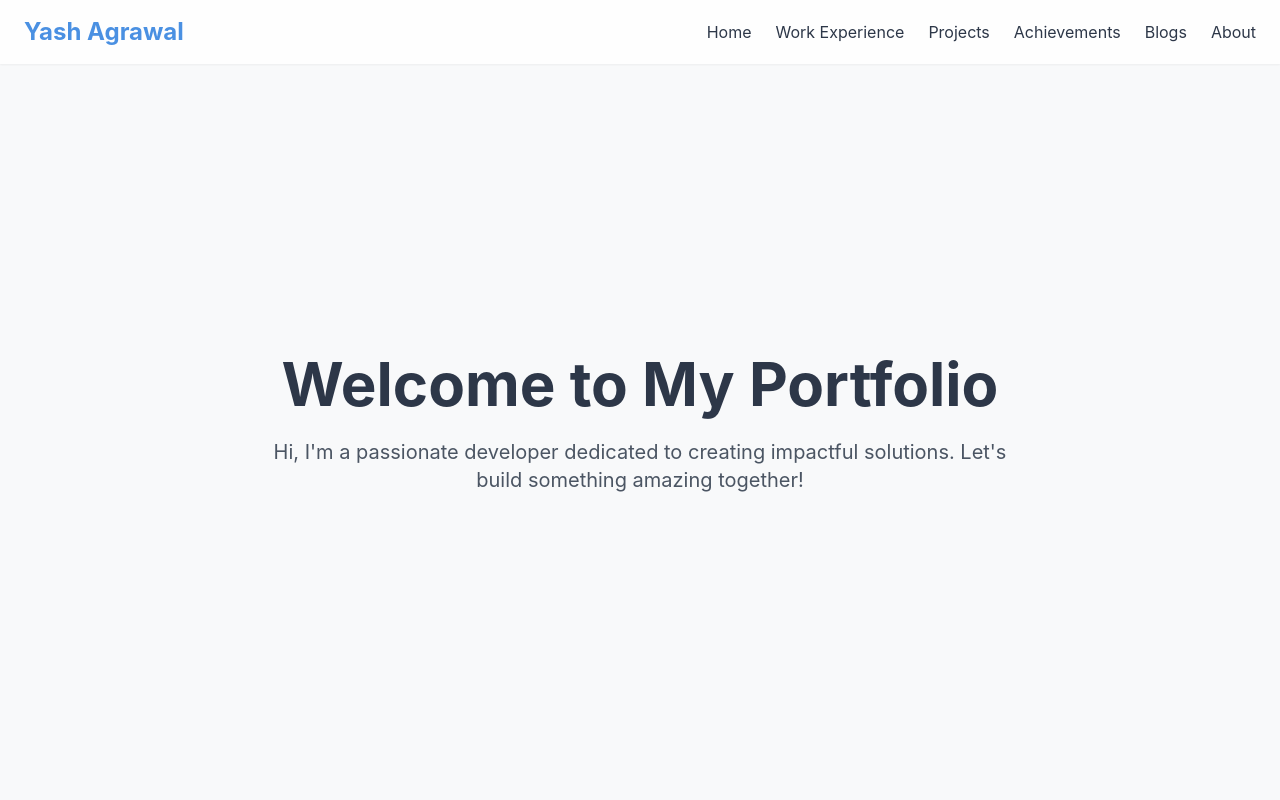
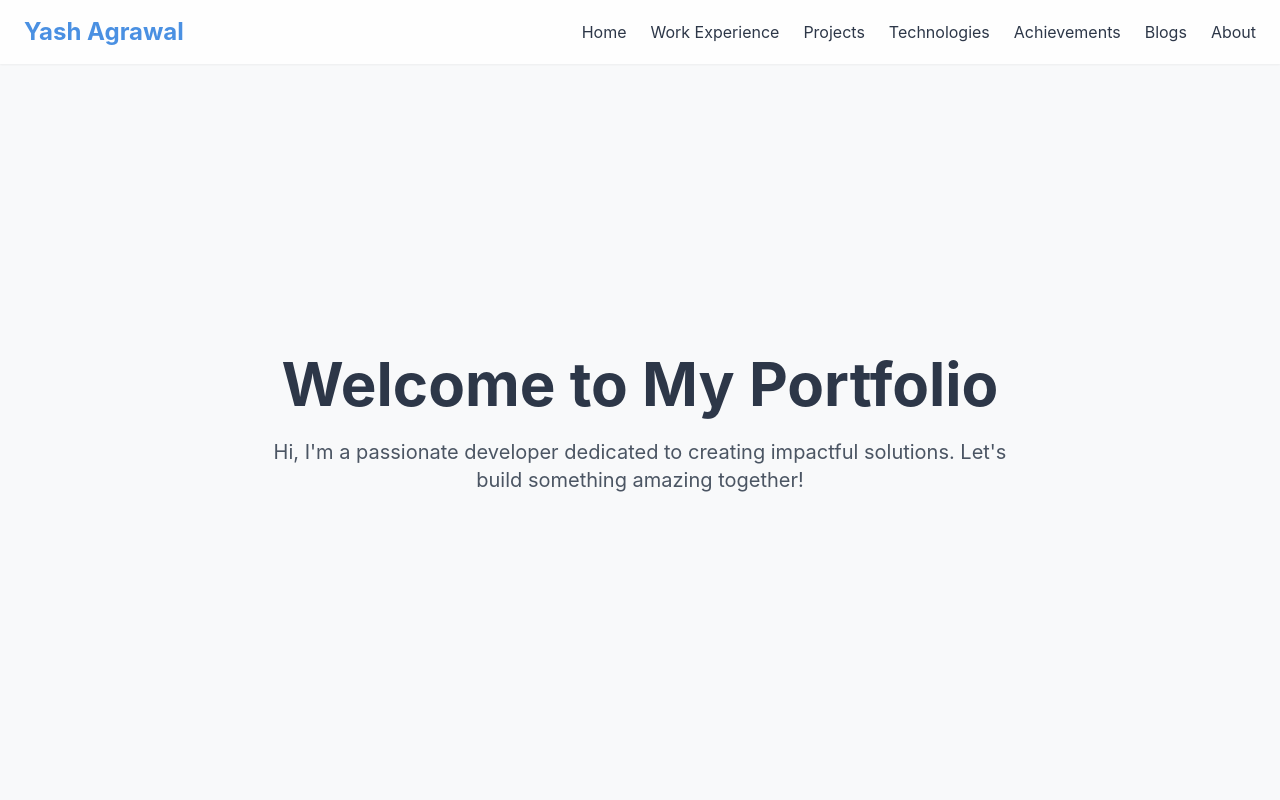
Before and after one commit to Yash-007/Portfolio, a React (Vite) app: page / in a window 1280 px wide. Shown: the top 800 px of the page. Built offline with nearby package versions, Linux system fonts and the light colour scheme.

Commit message:
add tools and tech section

```diff
--- a/src/App.tsx
+++ b/src/App.tsx
@@ -1,6 +1,7 @@
 import { Link } from 'react-scroll';
 import WorkExperience from './components/WorkExperience';
 import Projects from './components/Projects';
+import Technologies from './components/Technologies';
 import Achievements from './components/Achievements';
 import Blogs from './components/Blogs';
 import About from './components/About';
@@ -9,6 +10,7 @@ const sections = [
   { id: 'home', label: 'Home' },
   { id: 'work', label: 'Work Experience' },
   { id: 'projects', label: 'Projects' },
+  { id: 'technologies', label: 'Technologies' },
   { id: 'achievements', label: 'Achievements' },
   { id: 'blogs', label: 'Blogs' },
   { id: 'about', label: 'About' },
@@ -73,6 +75,13 @@ function App() {
           </div>
         </section>
 
+        <section id="technologies" className="min-h-screen py-20">
+          <div className="container mx-auto px-6">
+            <h2 className="text-3xl font-bold mb-12">Tools & Technologies</h2>
+            <Technologies />
+          </div>
+        </section>
+
         <section id="achievements" className="min-h-screen py-20">
           <div className="container mx-auto px-6">
             <h2 className="text-3xl font-bold mb-12">Achievements & Recognition</h2>
```
